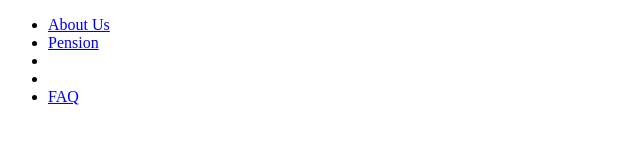
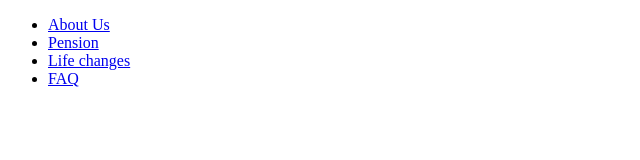
Before and after one commit to Vitasav/cms, a plain HTML site: page index.html in a window 1280 px wide. Shown: the whole page, without its empty margins (0-640 px from the left). Drawn offline with Linux system fonts and the light colour scheme.

Commit message:
nav 1.0.

```diff
--- a/index.html
+++ b/index.html
@@ -13,11 +13,8 @@
             <li><a href="#0">About Us</a></li>
             <li><a href="#0">Pension</a></li>
             <li>
-                <a href="#0"></a>
+                <a href="#0">Life changes</a>
 
-            </li>
-            <li>
-                <a href="#0"></a>
             </li>
             <li><a href="#0">FAQ</a></li>
         </ul>
```
